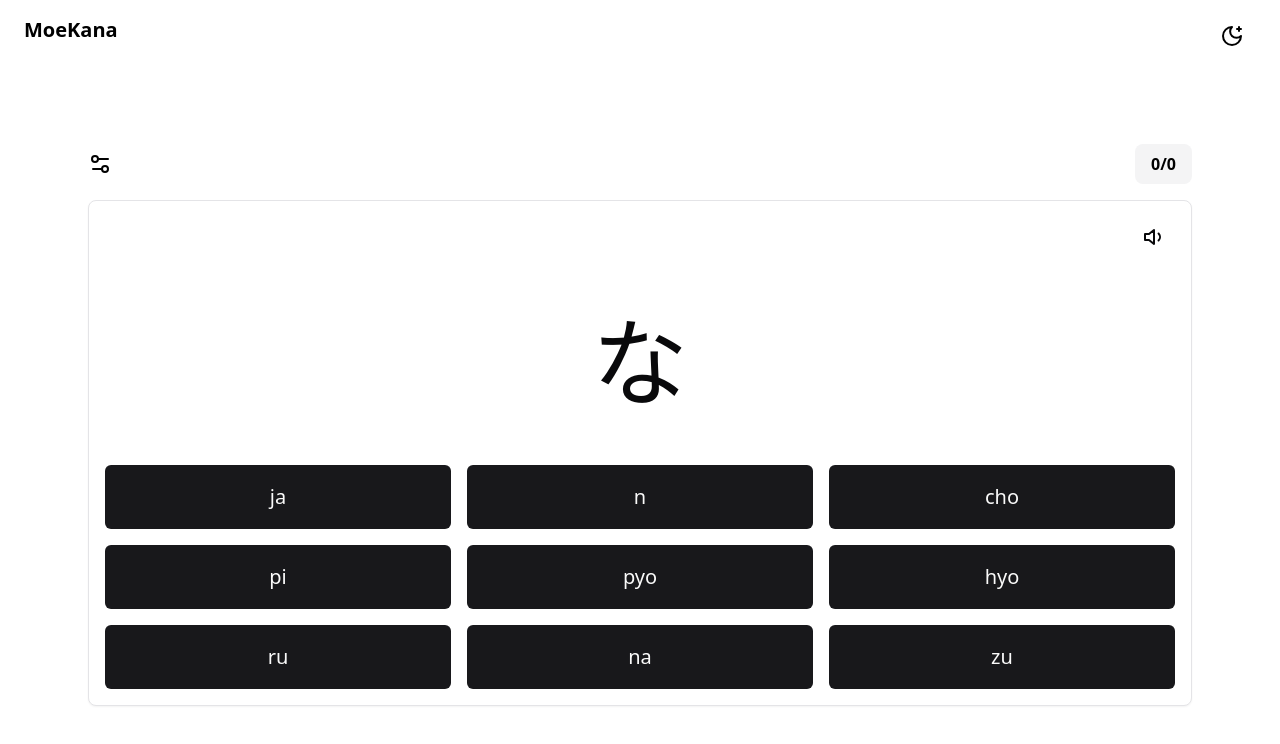
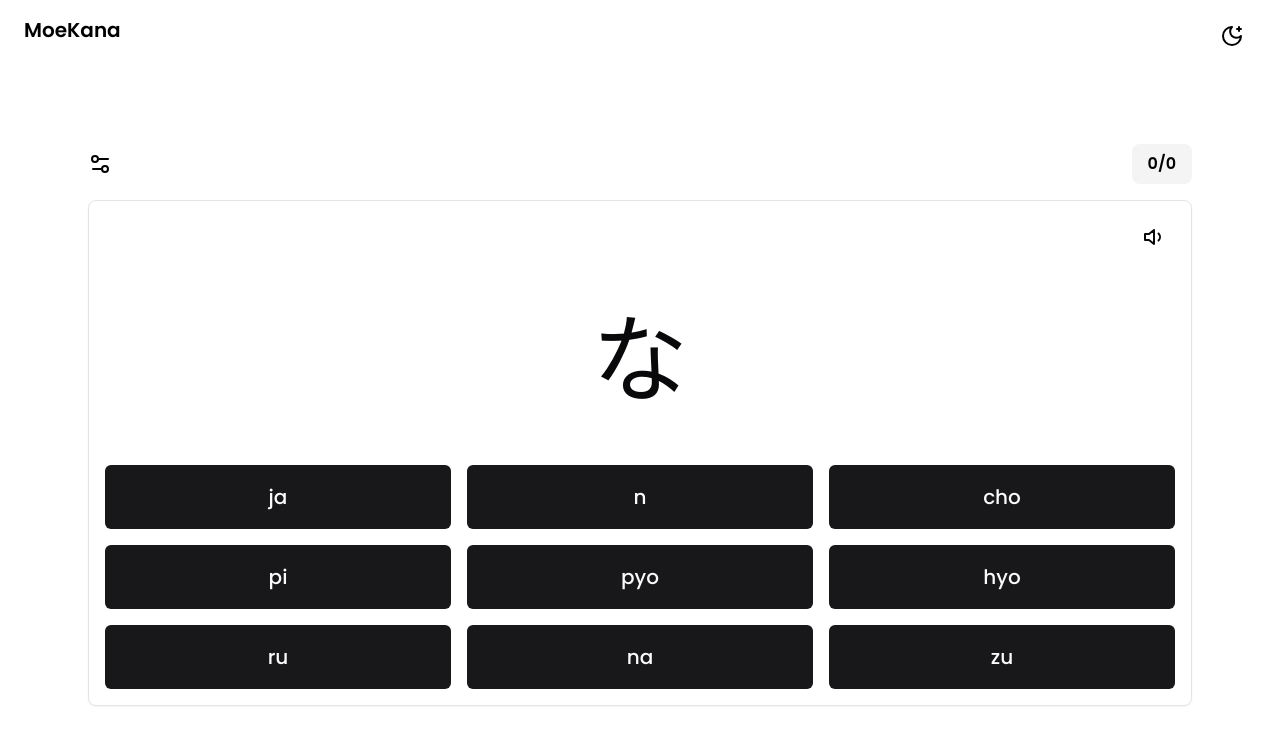
Before and after one commit to destructo570/moe-kana, a Next.js app: page /app in a window 1280 px wide. Shown: the top 744 px of the page. Built offline with nearby package versions, Linux system fonts and the light colour scheme.

Commit message:
fix: apply poppins font

```diff
--- a/app/app/fonts.ts
+++ /dev/null
@@ -1,15 +0,0 @@
-import { Poppins, Noto_Sans_JP } from "next/font/google";
-
-export const poppins = Poppins({
-  weight: ["300", "400", "500", "600"],
-  style: ["normal"],
-  subsets: ["latin"],
-  display: "swap",
-});
-
-export const noto_sans_jp = Noto_Sans_JP({
-  weight: ["300", "400", "500"],
-  style: ["normal"],
-  subsets: ["latin"],
-  display: "swap",
-});
--- /dev/null
+++ b/app/fonts.ts
@@ -0,0 +1,8 @@
+import { Poppins } from "next/font/google";
+
+export const poppins = Poppins({
+  weight: ["300", "400", "500", "600"],
+  style: ["normal"],
+  subsets: ["latin"],
+  display: "swap",
+});
--- a/app/layout.tsx
+++ b/app/layout.tsx
@@ -3,6 +3,7 @@
 import Navigation from "@/components/navigation/Navigation";
 import "./globals.css";
 import { ThemeProvider } from "next-themes";
+import { poppins } from "./fonts";
 
 export const metadata = {
   title: "Moekana",
@@ -16,7 +17,7 @@ export default function RootLayout({
 }) {
   return (
     <html lang="en">
-      <body className="">
+      <body className={poppins.className}>
         <ThemeProvider attribute="class">
           <Navigation />
           {children}
```
